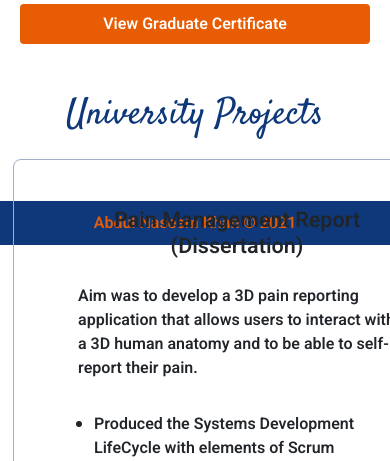
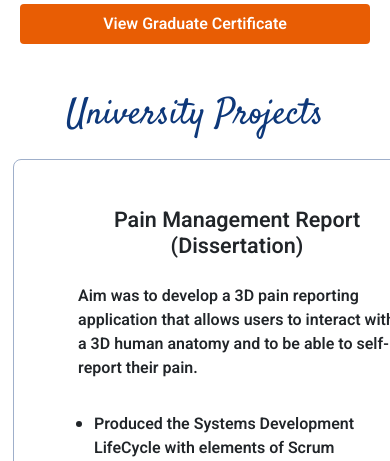
Before and after one commit to abdulnaseem/personal-portfolio, a Django app: page /projects/university_projects/ in a window 390 px wide; the page is wider, and only the part inside the window is pictured. Shown: the part 221-682 px from the top of that part. Run offline with Django 3.2, Linux system fonts and the light colour scheme; some libraries are stand-ins or nearby versions.

Commit message:
mobile view change

```diff
--- a/static/css/uniproj.css
+++ b/static/css/uniproj.css
@@ -79,8 +79,6 @@ body > div.container.my-5.d-grid.gap-5.p-5.rounded > div:nth-child(1) > div:nth-
   #projects{
     width:300px!important;
     margin-left: -35px!important;
-    position: absolute;
-    right: -100;
 
 
   }
```
